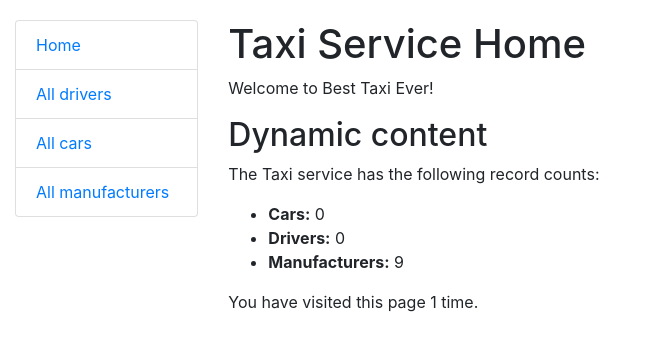
After one commit to SrMusienko/TodoListMata, a Django app: page / in a window 1280 px wide. The commit adds this page. Shown: the top 351 px of the page, without its empty margins (0-646 px from the left). Run offline with Django 5.2, Linux system fonts and the light colour scheme.

Commit message:
create draft of index.html

```diff
--- a/TodoListMate/urls.py
+++ b/TodoListMate/urls.py
@@ -16,7 +16,9 @@ Including another URLconf
 """
 from django.contrib import admin
 from django.urls import path
+from todo.views import index
 
 urlpatterns = [
-    path('admin/', admin.site.urls),
+    path("admin/", admin.site.urls),
+    path("", index, name="index"),
 ]
--- a/templates/includes/sidebar.html
+++ b/templates/includes/sidebar.html
@@ -1,10 +1,6 @@
-<!DOCTYPE html>
-<html lang="en">
-<head>
-  <meta charset="UTF-8">
-  <title>Title</title>
-</head>
-<body>
-
-</body>
-</html>
+<ul class="sidebar-nav list-group">
+  <li class="list-group-item"><a href="{% url 'taxi:index' %}">Home</a></li>
+  <li class="list-group-item"><a href="{% url 'taxi:driver-list' %}">All drivers</a></li>
+  <li class="list-group-item"><a href="{% url 'taxi:car-list' %}">All cars</a></li>
+  <li class="list-group-item"><a href="{% url 'taxi:manufacturer-list' %}">All manufacturers</a></li>
+</ul>
--- /dev/null
+++ b/templates/todo/index.html
@@ -0,0 +1,18 @@
+{% extends "base.html" %}
+
+{% block content %}
+    <h1>Taxi Service Home</h1>
+    <p>Welcome to Best Taxi Ever!</p>
+    <h2>Dynamic content</h2>
+    <p>The Taxi service has the following record counts:</p>
+    <ul>
+        <li><strong>Cars:</strong> {{ num_cars }}</li>
+        <li><strong>Drivers:</strong> {{ num_drivers }}</li>
+        <li><strong>Manufacturers:</strong> {{ num_manufacturers }}</li>
+    </ul>
+
+    <p>You have visited this page
+        {{ num_visits }} time{{ num_visits|pluralize }}.
+    </p>
+
+{% endblock %}
--- a/todo/views.py
+++ b/todo/views.py
@@ -1,3 +1,21 @@
 from django.shortcuts import render
 
-# Create your views here.
+
+def index(request):
+    """View function for the home page of the site."""
+
+    num_drivers = 0
+    num_cars = 0
+    num_manufacturers = 9
+
+    num_visits = request.session.get("num_visits", 0)
+    request.session["num_visits"] = num_visits + 1
+
+    context = {
+        "num_drivers": num_drivers,
+        "num_cars": num_cars,
+        "num_manufacturers": num_manufacturers,
+        "num_visits": num_visits + 1,
+    }
+
+    return render(request, "todo/index.html", context=context)
```
